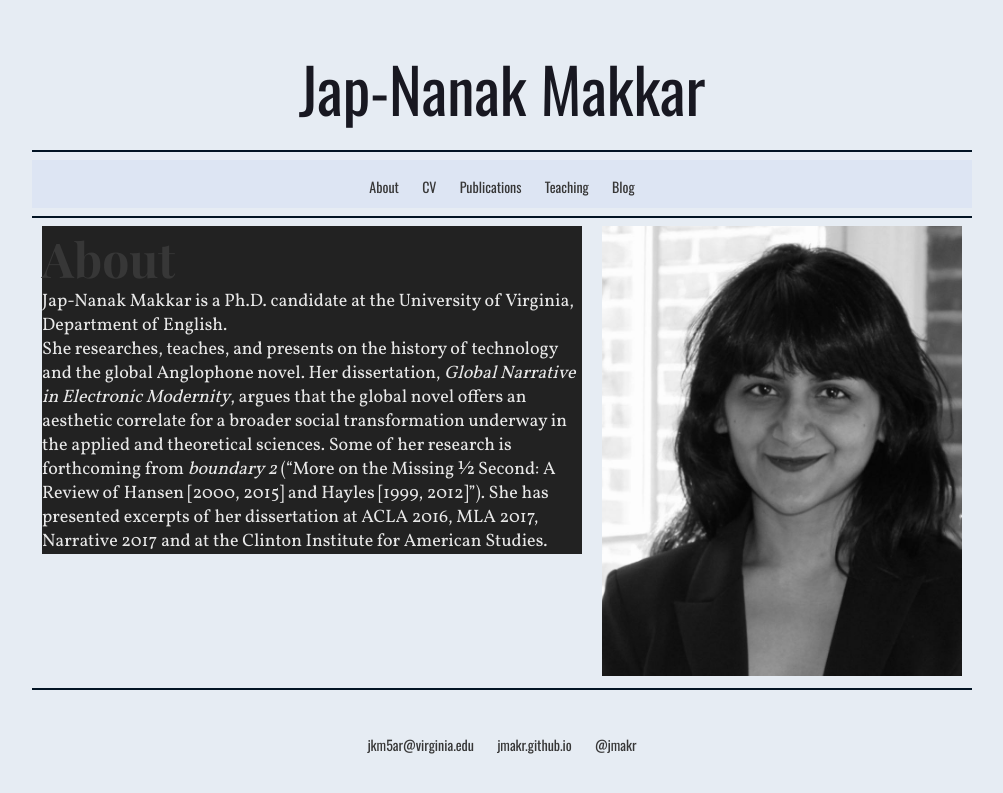
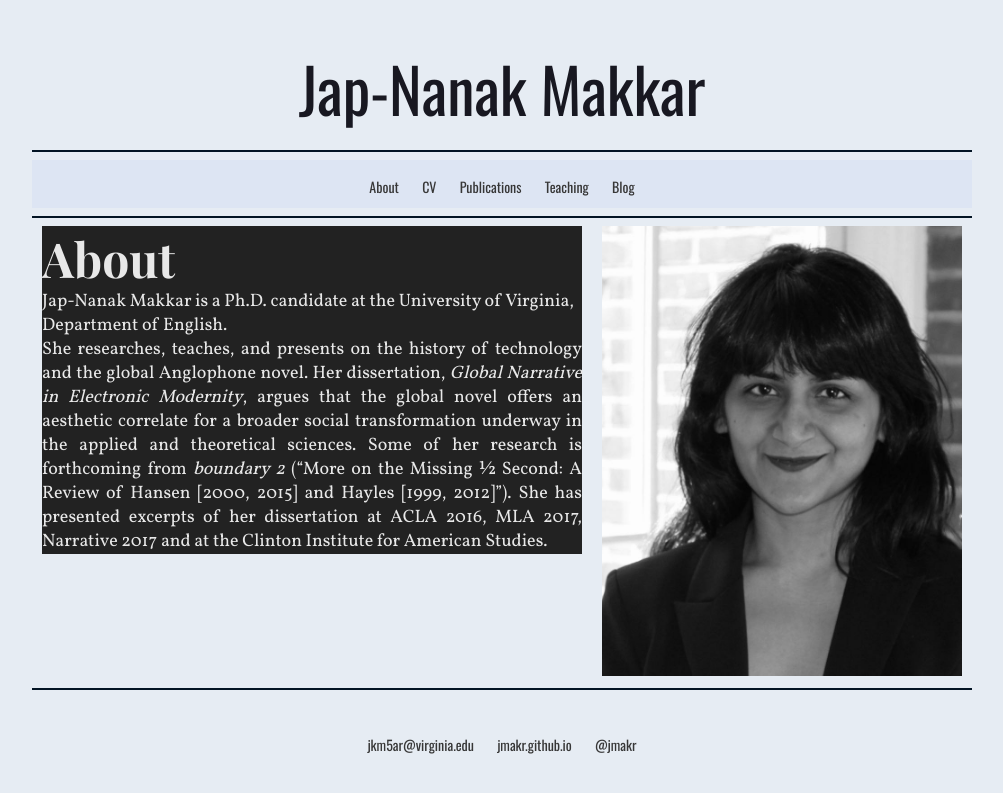
Before and after one commit to jmakr/jmakr.github.io, a Jekyll site: the page built from index.html, in a window 1280 px wide. Shown: the top 793 px of the page, without its empty margins (138-1141 px from the left). Built offline with Jekyll 4.4.1, drawn with Linux system fonts in a browser that asks for light colours; some web fonts are replaced.

Commit message:
Update index.html

```diff
--- a/index.html
+++ b/index.html
@@ -21,11 +21,11 @@ title: About
   <div id="blurb" class="article grid_7"> <!--takes up 620 pixels [10 at beginning not counted] horizontally,leaving me with 300 pixels for the photo horizontally, 10 at either end not counted !-->
     	<div style="background-color: #222222; height=450px;">
 
-	<p6>{{ page.title }}</p6>
+		<p6><span style="color:#e8e8e8">{{ page.title }}</span></p6>
 
 	<p3>Jap-Nanak Makkar is a Ph.D. candidate at the University of Virginia, Department of English. </p3>
 
-	<p3>She researches, teaches, and presents on the history of technology and the global Anglophone novel. Her dissertation, <i>Global Narrative in Electronic Modernity</i>, argues that the global novel offers an aesthetic correlate for a broader social transformation underway in the applied and theoretical sciences.
+	<p3 align="justify">She researches, teaches, and presents on the history of technology and the global Anglophone novel. Her dissertation, <i>Global Narrative in Electronic Modernity</i>, argues that the global novel offers an aesthetic correlate for a broader social transformation underway in the applied and theoretical sciences.
 		Some of her research is forthcoming from <i>boundary 2</i> (“More on the Missing ½ Second: A Review of Hansen [2000, 2015] and Hayles [1999, 2012]”).
 		She has presented excerpts of her dissertation at ACLA 2016, MLA 2017, Narrative 2017 and at the Clinton Institute for American Studies. </p3>
 
```
